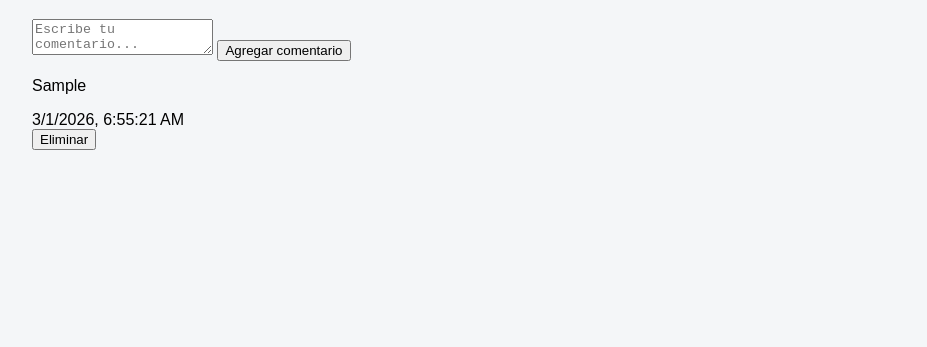
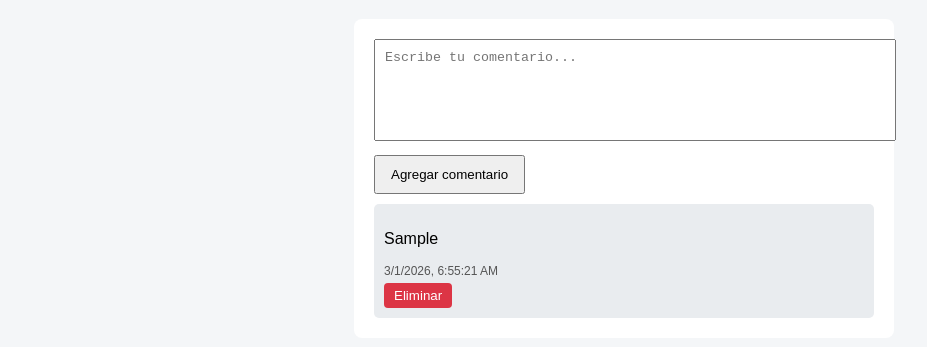
Before and after one commit to vicmartinez19/Intro-al-DOM-en-JavaScript, a plain HTML site: page index.html in a window 1280 px wide. Both pictures are taken after typing "Sample" into the empty fields and a click on the button "Agregar comentario". Shown: the part 109-456 px from the top of the page, without its empty margins (16-943 px from the left). Drawn offline with Linux system fonts and the light colour scheme.

Commit message:
Feat: Se agrega estilos esteticos

```diff
--- a/styles.css
+++ b/styles.css
@@ -7,3 +7,44 @@ body {
         h1 {
             text-align: center;
         }
+ .comentarios-container {
+            max-width: 500px;
+            margin: auto;
+            background: white;
+            padding: 20px;
+            border-radius: 8px;
+        }
+
+        textarea {
+            width: 100%;
+            height: 80px;
+            margin-bottom: 10px;
+            padding: 10px;
+            resize: none;
+        }
+
+        button {
+            padding: 10px 15px;
+            cursor: pointer;
+        }
+
+        .comentario {
+            background: #e9ecef;
+            padding: 10px;
+            margin-top: 10px;
+            border-radius: 5px;
+        }
+
+        .fecha {
+            font-size: 12px;
+            color: #555;
+        }
+
+        .eliminar {
+            background: #dc3545;
+            color: white;
+            border: none;
+            margin-top: 5px;
+            padding: 5px 10px;
+            border-radius: 4px;
+        }
```
